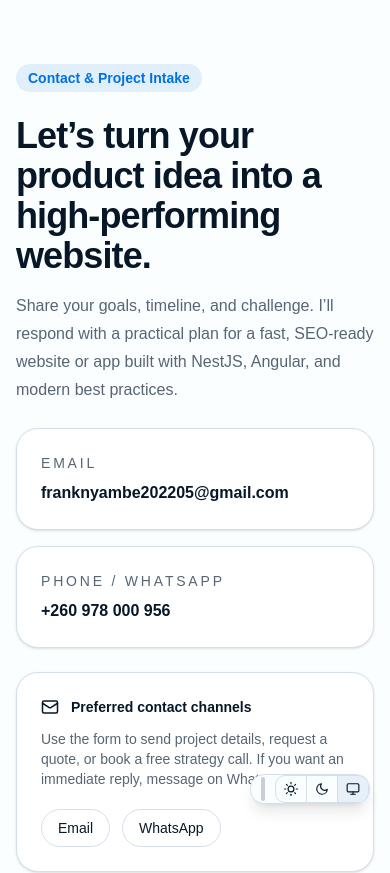
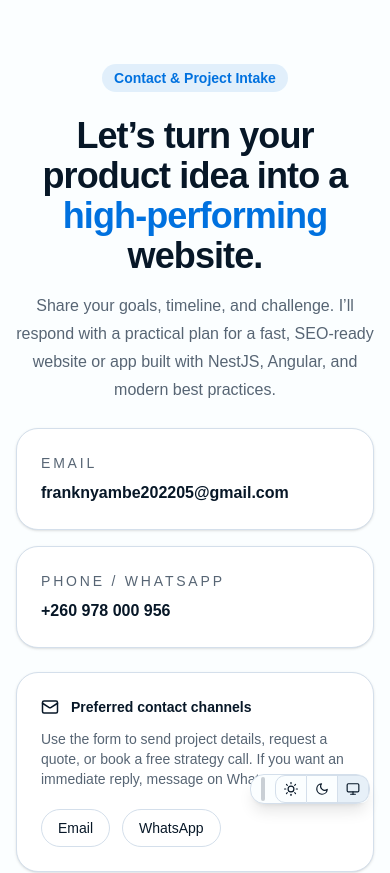
Before and after one commit to BoNyambe-sudo/web, a React (Vite) app: page /web/contact in a window 390 px wide. Shown: the top 873 px of the page. Built offline with nearby package versions, Linux system fonts and the light colour scheme; no server answers.

Commit message:
fix: correct event type in handleSubmit and enhance layout in Contact and Home components

```diff
--- a/src/pages/user/Contact.tsx
+++ b/src/pages/user/Contact.tsx
@@ -21,7 +21,7 @@ const Contact = () => {
 
   const { mutate: sendMessage, isPending } = useSendInqiury();
 
-  const handleSubmit = (event: React.FormEvent<HTMLFormElement>) => {
+  const handleSubmit = (event: React.SubmitEvent<HTMLFormElement>) => {
     event.preventDefault();
 
     if (!formData.name || !formData.email || !formData.message) {
@@ -55,13 +55,14 @@ const Contact = () => {
       <main className="min-h-screen bg-background text-foreground">
         <div className="mx-auto max-w-6xl px-4 py-16 sm:px-6">
           <div className="grid gap-10 lg:grid-cols-[1.2fr_0.8fr] lg:items-start">
-            <section className="space-y-6">
-              <span className="inline-flex rounded-full bg-primary/10 px-3 py-1 text-sm font-semibold text-primary">
+            <section className="space-y-6 text-center sm:text-start">
+              <span className="inline-flex rounded-full bg-primary/10 px-3 py-1 text-sm font-semibold text-primary ">
                 Contact & Project Intake
               </span>
-              <div className="space-y-4">
+              <div className="space-y-4 ">
                 <h1 className="text-4xl font-black tracking-tight sm:text-5xl">
-                  Let’s turn your product idea into a high-performing website.
+                  Let’s turn your product idea into a{" "}
+                  <span className="text-primary">high-performing</span> website.
                 </h1>
                 <p className="max-w-2xl text-base leading-7 text-muted-foreground sm:text-lg">
                   Share your goals, timeline, and challenge. I’ll respond with a
@@ -69,7 +70,7 @@ const Contact = () => {
                   NestJS, Angular, and modern best practices.
                 </p>
               </div>
-              <div className="grid gap-4 sm:grid-cols-2">
+              <div className="grid gap-4 sm:grid-cols-2 text-start">
                 <div className="rounded-3xl border border-border bg-card p-6 shadow-sm">
                   <p className="text-sm uppercase tracking-[0.2em] text-muted-foreground">
                     Email
@@ -87,7 +88,7 @@ const Contact = () => {
                   </p>
                 </div>
               </div>
-              <div className="rounded-3xl border border-border bg-card p-6 shadow-sm">
+              <div className="rounded-3xl border border-border bg-card p-6 shadow-sm text-start">
                 <div className="flex items-center gap-3 text-sm font-semibold text-foreground">
                   <Mail size={18} />
                   <span>Preferred contact channels</span>
@@ -114,7 +115,7 @@ const Contact = () => {
                   </a>
                 </div>
               </div>
-              <div className="rounded-3xl border border-border bg-card p-6 shadow-sm">
+              <div className="rounded-3xl border border-border bg-card p-6 shadow-sm text-start">
                 <h2 className="text-xl font-semibold">What to include</h2>
                 <ul className="mt-4 space-y-3 text-sm leading-6 text-muted-foreground">
                   <li>• Your current website or app (if any)</li>
--- a/src/pages/user/Home.tsx
+++ b/src/pages/user/Home.tsx
@@ -192,7 +192,7 @@ const Home = () => {
                 together to convert visitors into customers.
               </p>
             </div>
-            <div className="rounded-3xl border border-border bg-card p-3 md:p-6 shadow-sm">
+            <div className="rounded-3xl border border-border bg-card p-6 shadow-sm">
               <div className="space-y-5">
                 <div>
                   <h3 className="text-xl font-semibold">What you get</h3>
```
